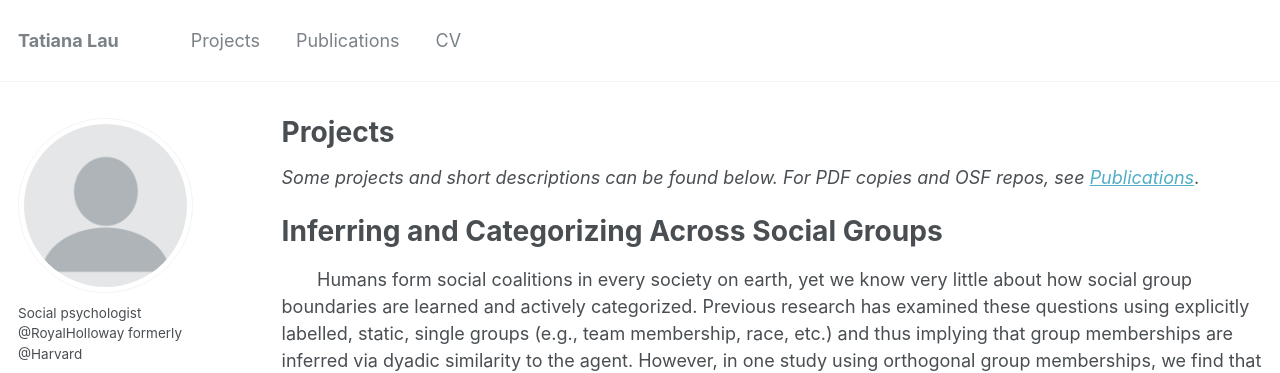
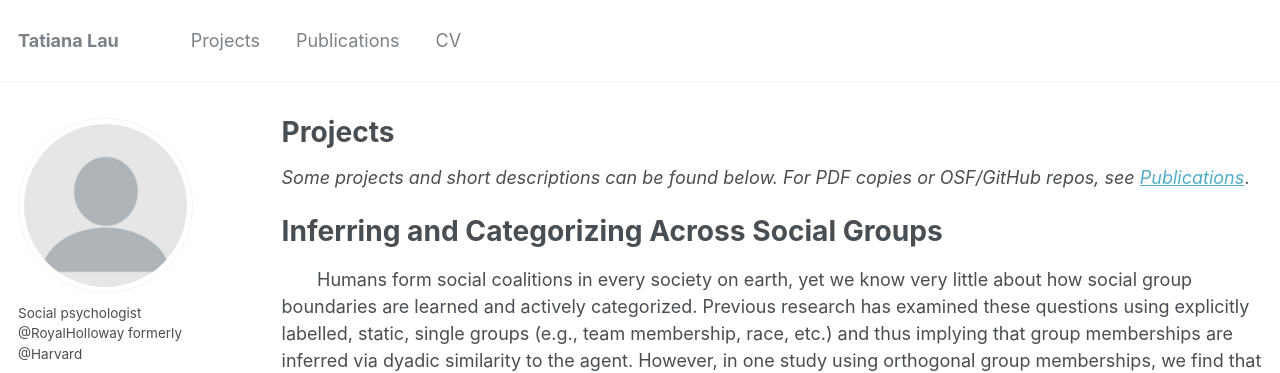
Before and after one commit to tlau1860/tlau1860.github.io, a Jekyll site: the page built from _pages/projects.md, in a window 1280 px wide and 1099 px high. Shown: the top 373 px of the window. Built offline with Jekyll 4.4.1, drawn with Linux system fonts in a browser that asks for light colours; some web fonts are replaced.

Commit message:
update pub format

```diff
--- a/_pages/projects.md
+++ b/_pages/projects.md
@@ -10,7 +10,7 @@
 {% include base_path %}
 
 
-<i>Some projects and short descriptions can be found below. For PDF copies and OSF repos, see [Publications](https://tlau1860.github.io/publications)</i>.
+<i>Some projects and short descriptions can be found below. For PDF copies or OSF/GitHub repos, see [Publications](/publications)</i>.
 
 
 Inferring and Categorizing Across Social Groups
```
Also changed, not shown: _pages/about.md (+1 -1 lines).
